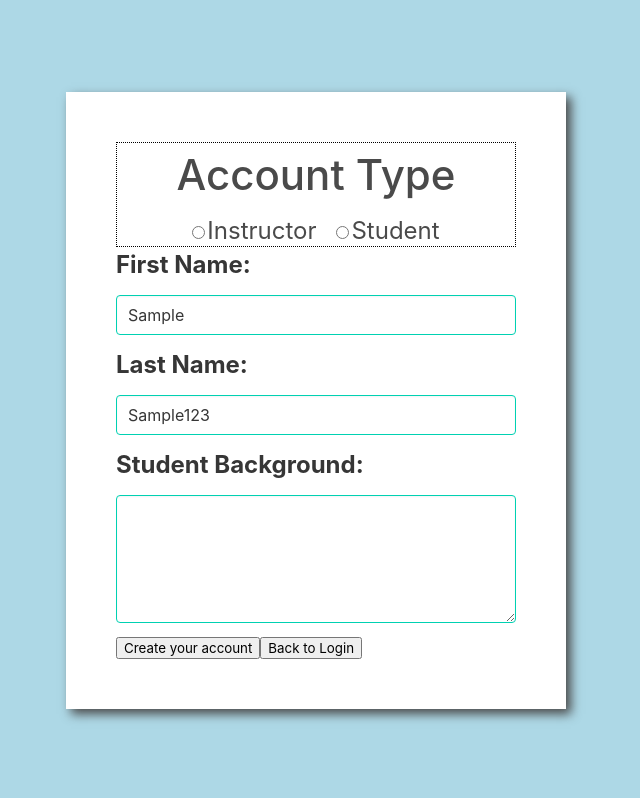
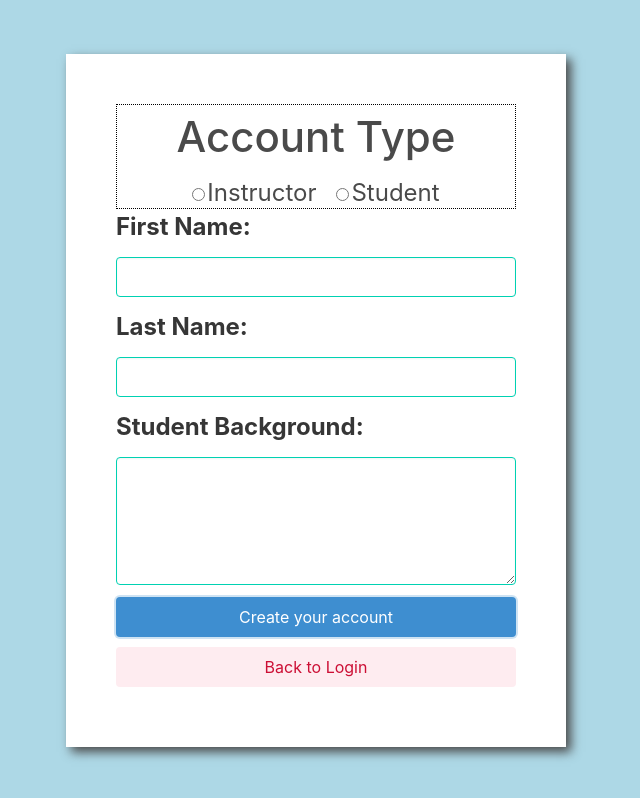
Before and after one commit to jerler1/fist-to-five, a React (Create React App) app: page / in a window 1280 px wide. Both pictures are taken after typing "Sample", "Sample123" into the empty fields and a click on the button "Create Account". Shown: the whole page, without its empty margins (324-964 px from the left). Built offline with nearby package versions, Linux system fonts and the light colour scheme.

Commit message:
added styling to the buttons and fixed the reset form bug

```diff
--- a/src/views/Login/Login.jsx
+++ b/src/views/Login/Login.jsx
@@ -27,6 +27,7 @@ const Login = () => {
   const handleCreateAccountButtonClick = (event) => {
     event.preventDefault();
     console.log("Changing to new form!");
+    reset();
     setIsCreateAccountActive(!isCreateAccountActive);
   };
 
@@ -117,8 +118,15 @@ const Login = () => {
                     )}
                   </div>
                 </div>
-                <button>Create your account</button>
-                <button onClick={handleCreateAccountButtonClick}>Login</button>
+                <button className="button is-fullwidth is-info" type="submit">
+                  Create your account
+                </button>
+                <button
+                  className="button is-fullwidth is-danger is-light"
+                  onClick={handleCreateAccountButtonClick}
+                >
+                  Back To Login
+                </button>
               </form>
             ) : (
               <form
@@ -171,8 +179,13 @@ const Login = () => {
                     )}
                   </div>
                 </div>
-                <button>Create your account</button>
-                <button onClick={handleCreateAccountButtonClick}>
+                <button className="button is-fullwidth is-info" type="submit">
+                  Create your account
+                </button>
+                <button
+                  className="button is-fullwidth is-danger is-light"
+                  onClick={handleCreateAccountButtonClick}
+                >
                   Back to Login
                 </button>
               </form>
@@ -216,8 +229,13 @@ const Login = () => {
                   )}
                 </div>
               </div>
-              <button>Login</button>
-              <button onClick={handleCreateAccountButtonClick}>
+              <button className="button is-fullwidth is-info" type="submit">
+                Login
+              </button>
+              <button
+                className="button is-fullwidth is-danger is-light"
+                onClick={handleCreateAccountButtonClick}
+              >
                 Create Account
               </button>
             </form>
--- a/src/views/Login/Login.scss
+++ b/src/views/Login/Login.scss
@@ -13,6 +13,12 @@
     font-weight: 450;
     text-align: center;
     margin-bottom: 10px;
+  }
+  button {
+      margin-bottom: 10px;
+  }
+  .errorMessage {
+      color: red;
   }
   .loginWrapper {
     @include dimensions(auto, auto);
```
